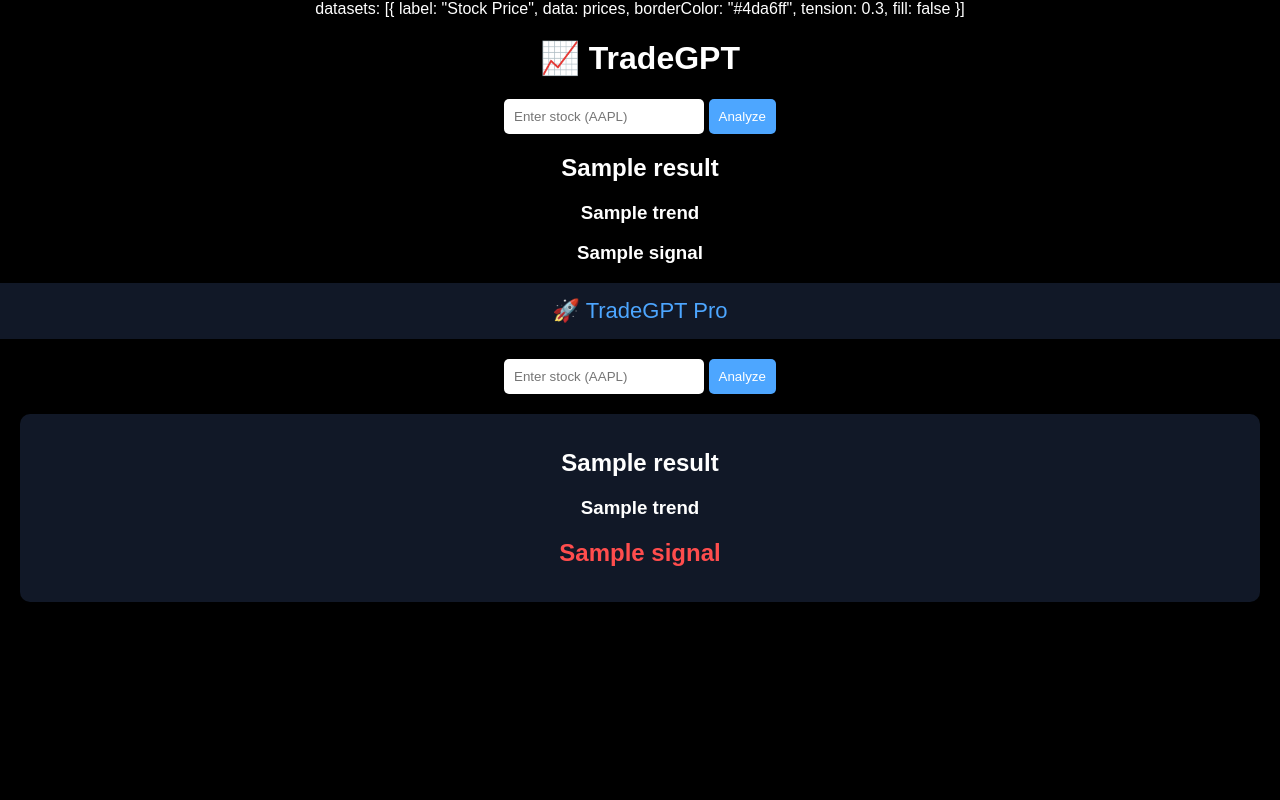
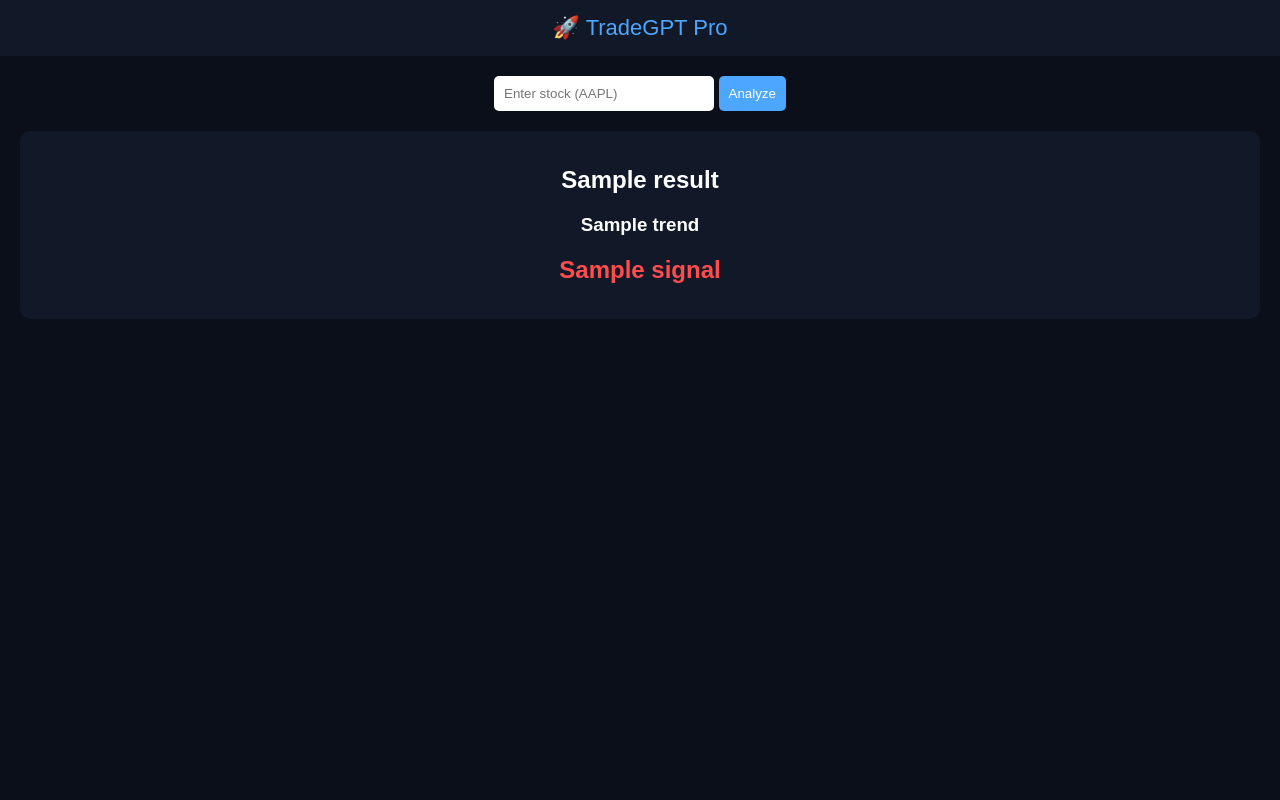
Before and after one commit to MKTKING631/TradeGPT, a Python web app: template templates/index.html in a window 1280 px wide. Run offline with Jinja, Linux system fonts and the light colour scheme; the template is opened without the code that fills it: most values are stand-ins (such as "Sample title", 1, 10 or a date in 2020); a map, chart or similar area stays blank.

Commit message:
Update index.html

```diff
--- a/templates/index.html
+++ b/templates/index.html
@@ -1,41 +1,15 @@
-datasets: [{
-    label: "Stock Price",
-    data: prices,
-    borderColor: "#4da6ff",
-    tension: 0.3,
-    fill: false
-}]
-<!DOCTYPE html>
 
+        <!DOCTYPE html>
 <html>
-<head>
-    <title>TradeGPT</title>
-</head>
 
-<body style="background:black;color:white;text-align:center;">
-
-<h1>📈 TradeGPT</h1>
-
-<form method="POST">
-    <input name="stock" placeholder="Enter stock (AAPL)" required>
-    <button type="submit">Analyze</button>
-</form>
-
-<h2>{{ result }}</h2>
-<h3>{{ trend }}</h3>
-<h3>{{ signal }}</h3>
-
-</body>
-</html>
-
-
-
-<!DOCTYPE html>
-<html>
+<!-- 🔹 HEAD (title + chart library + styles) -->
 <head>
     <title>TradeGPT Pro</title>
+
+    <!-- Chart.js (for graph) -->
     <script src="https://cdn.jsdelivr.net/npm/chart.js"></script>
 
+    <!-- CSS (design) -->
     <style>
         body {
             margin: 0;
@@ -88,29 +62,37 @@ datasets: [{
     </style>
 </head>
 
+<!-- 🔹 BODY (UI + data display + JS) -->
 <body>
 
+<!-- 🔸 Header -->
 <div class="header">🚀 TradeGPT Pro</div>
 
+<!-- 🔸 Main Container -->
 <div class="container">
 
+    <!-- 🔸 Input Form -->
     <form method="POST">
         <input name="stock" placeholder="Enter stock (AAPL)" required>
         <button type="submit">Analyze</button>
     </form>
 
+    <!-- 🔸 Result Card -->
     <div class="card">
         <h2>{{ result }}</h2>
         <h3>{{ trend }}</h3>
+
         <h2 class="{% if signal == 'BUY 🟢' %}buy{% else %}sell{% endif %}">
             {{ signal }}
         </h2>
     </div>
 
+    <!-- 🔸 Chart -->
     <canvas id="chart"></canvas>
 
 </div>
 
+<!-- 🔥 JAVASCRIPT (MUST BE AT BOTTOM) -->
 <script>
     let prices = {{ prices | tojson | safe }};
 
@@ -120,9 +102,11 @@ datasets: [{
             data: {
                 labels: prices.map((_, i) => "Day " + (i+1)),
                 datasets: [{
-                    label: "Price",
+                    label: "Stock Price",
                     data: prices,
-                    borderWidth: 2
+                    borderColor: "#4da6ff",
+                    tension: 0.3,
+                    fill: false
                 }]
             }
         });
@@ -130,6 +114,4 @@ datasets: [{
 </script>
 
 </body>
-    </
-
-    <script src="https://cdn.jsdelivr.net/npm/chart.js"></script>
+</html>
```
